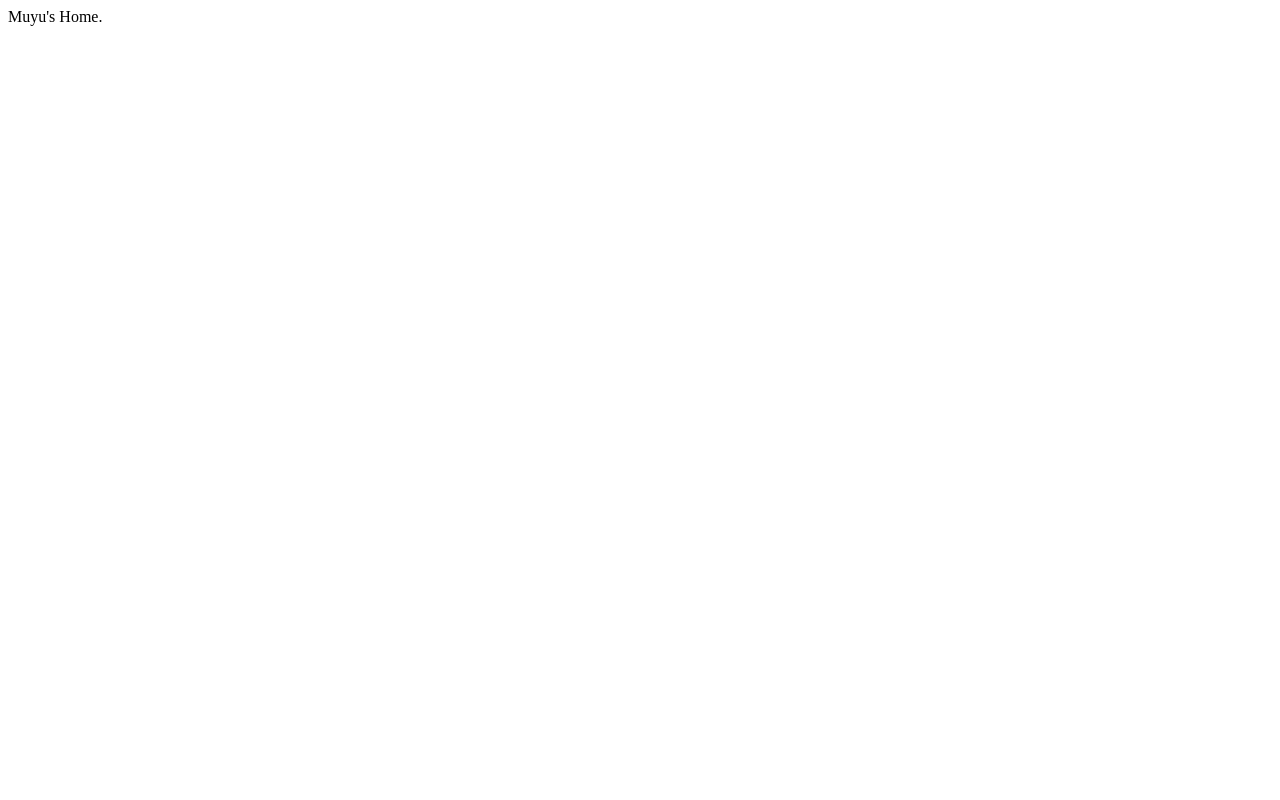
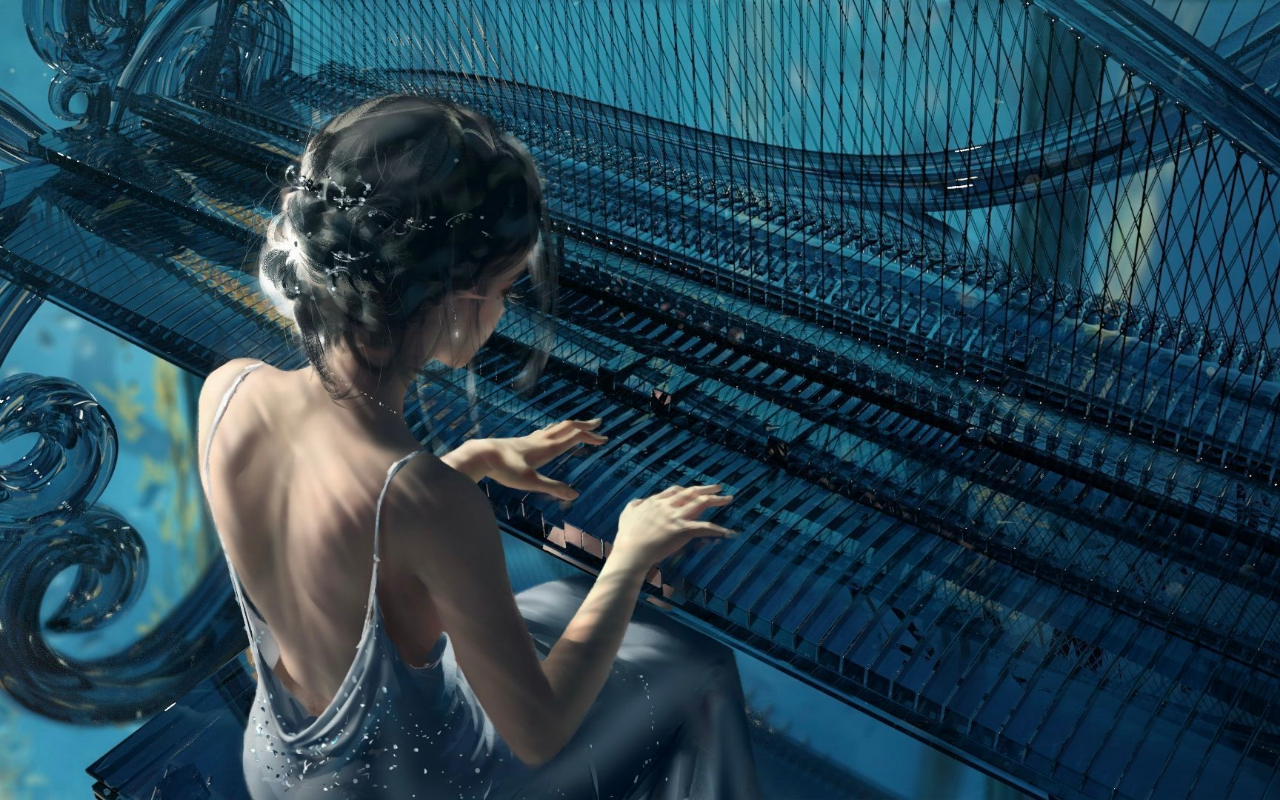
Before and after one commit to MuyuZJ/MuyuZJ.github.io, a plain HTML site: page index.html in a window 1280 px wide. Drawn offline with Linux system fonts and the light colour scheme.

Commit message:
Demo01
一个纯净的图片

```diff
--- /dev/null
+++ b/css/index.css
@@ -0,0 +1,10 @@
+body {
+}
+
+.head_img {
+    width: 100%;
+    height: 100vh;
+    background: url("/img/main.jpeg") no-repeat center center;
+    background-size: cover;
+    position: relative;
+}
--- /dev/null
+++ b/css/init.css
@@ -0,0 +1,11 @@
+*{
+    margin: 0;
+    padding: 0;
+    box-sizing: border-box;
+}
+
+body {
+    font-family: Arial, sans-serif;
+    width: 100vw;
+    overflow-x: hidden;
+}
--- a/index.html
+++ b/index.html
@@ -2,9 +2,13 @@
 <html lang="en">
 <head>
     <meta charset="UTF-8">
-    <title>Index</title>
+    <title>Muyu's House</title>
+    <link rel="stylesheet" href="css/init.css">
+    <link rel="stylesheet" href="css/index.css">
 </head>
 <body>
-Muyu's Home.
+<div class="head_img"></div>
+
+<script src="js/index.js"></script>
 </body>
 </html>
```
Also changed, not shown: img/main.jpeg (added), js/index.js (added), 1 other file.
